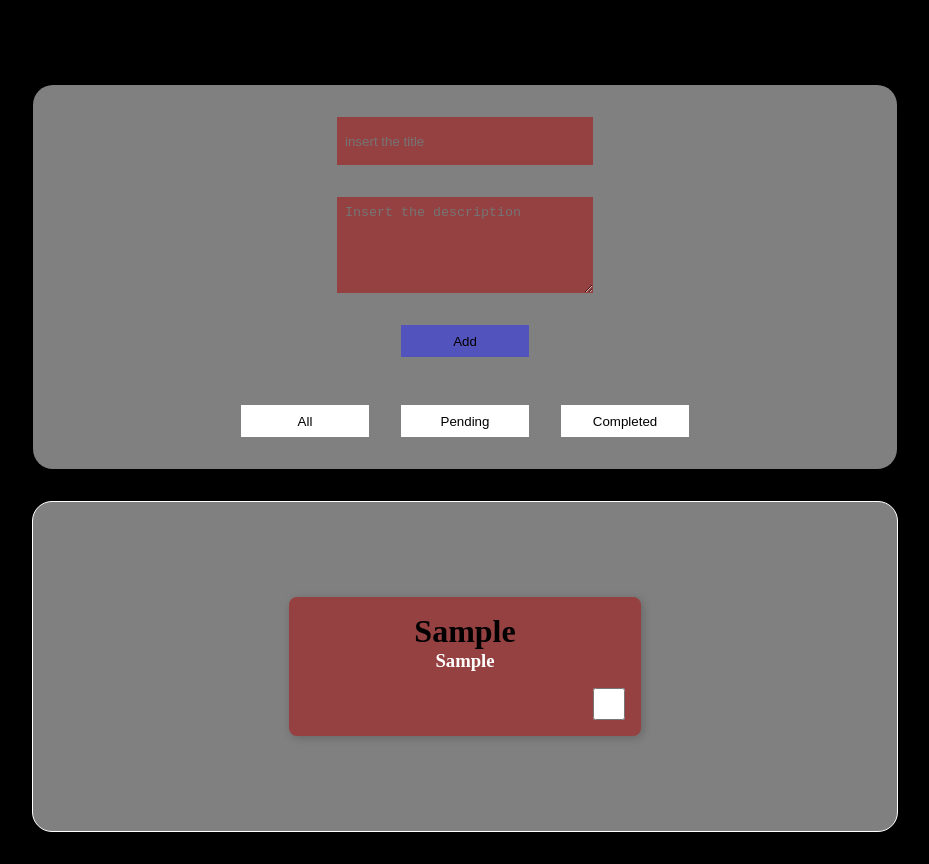
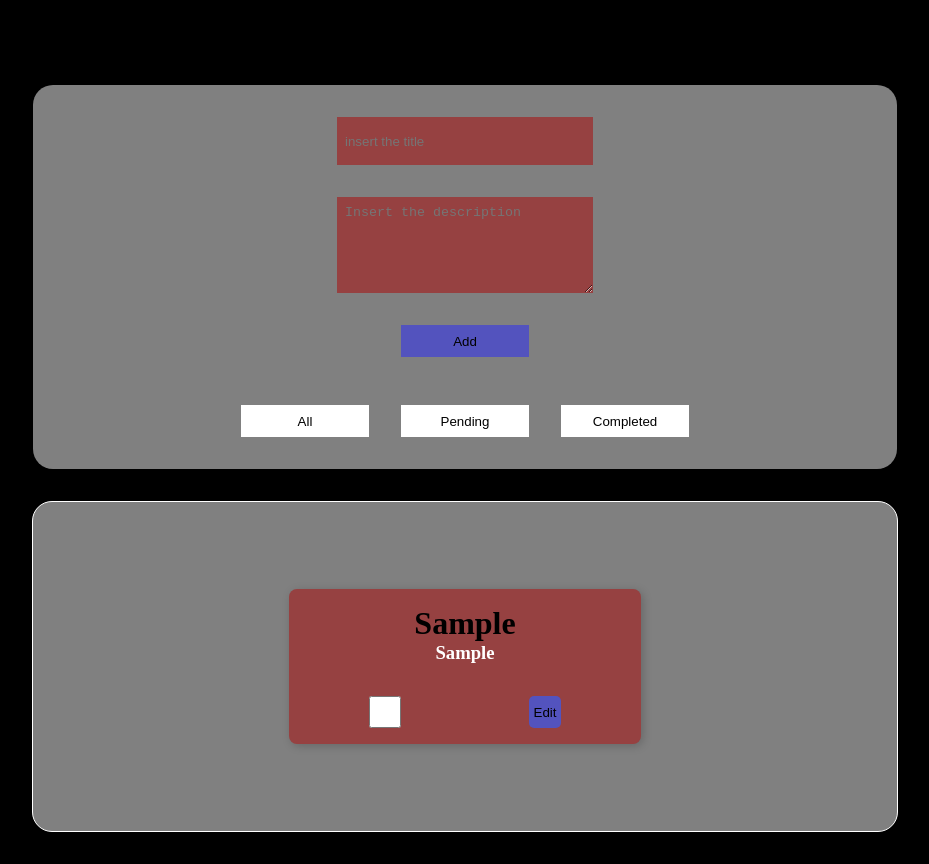
Before and after one commit to KevinJ2024/dolist, a React (Vite) app: page / in a window 1280 px wide. Both pictures are taken after typing "Sample", "Sample" into the empty fields and a click on the button "Add". Shown: the whole page, without its empty margins (175-1104 px from the left). Built offline with nearby package versions, Linux system fonts and the light colour scheme.

Commit message:
funcionalidad para editar

```diff
--- a/src/App.jsx
+++ b/src/App.jsx
@@ -1,12 +1,11 @@
 import { useContext, useState } from 'react'
-import { NoteContext } from './context/Context'
+import { NoteContext } from './context/context'
 import { NoteCard } from './components/NoteCard/NoteCard'
 import './App.css'
 
 function App() {
-  const { filteredNotes, addNote, filterAll, filterPending, filterCompleted } = useContext(NoteContext)
-  const [title, setTitle] = useState("")
-  const [text, setText] = useState("")
+  const { filteredNotes, addNote, filterAll, filterPending, filterCompleted, title, text, setTitle, setText } = useContext(NoteContext)
+
 
   const handleAddNote = () => {
     addNote(title, text)
--- a/src/components/NoteCard/NoteCard.css
+++ b/src/components/NoteCard/NoteCard.css
@@ -8,6 +8,7 @@
     background-color: #8B3A3A;
     word-wrap: break-word;
     overflow-wrap: break-word;
+    gap: 2rem;
 }
 
 .note-card-content {
@@ -20,7 +21,7 @@
     width: 100%;
 }
 
-.note-text {
+#text-note {
     width: 100%;
     word-wrap: break-word;
     overflow-wrap: break-word;
@@ -30,7 +31,16 @@
 .check-container {
     display: flex;
     justify-content: flex-end;
+    justify-content: space-around;
     width: 100%;
+}
+
+#edit-note{
+    border-radius: 5px;
+    width: 2rem;
+    height: 2rem;
+    background-color: rgb(83, 83, 190);
+    border: none;
 }
 
 input[type="checkbox"] {
--- a/src/components/NoteCard/NoteCard.jsx
+++ b/src/components/NoteCard/NoteCard.jsx
@@ -1,25 +1,55 @@
-import { useContext } from 'react'
-import { NoteContext } from '../../context/Context'
+import { useContext, useState, useEffect } from 'react'
+import { NoteContext } from '../../context/context'
 import './NoteCard.css'
 
 export const NoteCard = ({ id, title, text, bgColor, isCompleted }) => {
-  const { changeBgColor } = useContext(NoteContext)
+  let content;
+  const { changeBgColor, editNote } = useContext(NoteContext)
+  const [isEditing, setIsEditing] = useState(false)
+  const [currentTitle, setCurrentTitle] = useState(title)
+  const [currentText, setCurrentText] = useState(text)
 
-  const handleChange = (e) => {
+  useEffect(() => {
+    setCurrentTitle(title)
+    setCurrentText(text)
+  }, [title, text])
+
+  const handleChangeBgColor = (e) => {
     const checked = e.target.checked
     changeBgColor(id, checked)
   }
 
+  const handleEdit = () => {
+    setIsEditing(!isEditing)
+    if (isEditing) {
+      editNote(id, currentTitle, currentText)
+    }
+  }
+
+  if (isEditing) {
+    content = (
+      <div>
+        <input type="text" value={currentTitle} onChange={(e) => setCurrentTitle(e.target.value)} />
+        <textarea value={currentText} onChange={(e) => setCurrentText(e.target.value)} />
+      </div>
+    )
+  } else {
+    content = (
+      <div>
+        <h1>{currentTitle}</h1>
+        <div className="note-card-content">
+          <h3 id="text-note">{currentText}</h3>
+        </div>
+      </div>
+    )
+  }
+
   return (
     <div className="note-card" style={{ backgroundColor: bgColor }}>
-      <h1>{title}</h1>
-      <div className="note-card-content">
-        <div className="note-text">
-          <h3>{text}</h3>
-        </div>
-        <div className="check-container">
-          <input type="checkbox" checked={isCompleted} onChange={handleChange} />
-        </div>
+      {content}
+      <div className="check-container">
+        <input type="checkbox" checked={isCompleted} onChange={handleChangeBgColor} />
+        <button id="edit-note" onClick={handleEdit}>Edit</button>
       </div>
     </div>
   )
--- a/src/context/context.jsx
+++ b/src/context/context.jsx
@@ -4,7 +4,10 @@ export const NoteContext = createContext()
 
 export const NoteProvider = ({ children }) => {
   const [notes, setNotes] = useState([])
+  const [title, setTitle] = useState("")
+  const [text, setText] = useState("")
   const [filter, setFilter] = useState("all")
+
 
   const addNote = (title, text) => {
     const newNote = {
@@ -30,6 +33,22 @@ export const NoteProvider = ({ children }) => {
             updatedNote.bgColor = "rgb(150, 65, 65)"
             updatedNote.isCompleted = false
           }
+
+          return updatedNote
+        }
+        return note
+      })
+    )
+  }
+
+  const editNote = (id, newTitle, newText) => {
+    setNotes((prevNotes) =>
+      prevNotes.map((note) => {
+        if (note.id === id) {
+
+          const updatedNote = { ...note }
+            updatedNote.title = newTitle;
+            updatedNote.text = newText;
 
           return updatedNote
         }
@@ -69,7 +88,9 @@ export const NoteProvider = ({ children }) => {
   }
 
   return (
-    <NoteContext.Provider value={{ notes, addNote, changeBgColor, filteredNotes, filterAll, filterPending, filterCompleted }}>
+    <NoteContext.Provider value={{ notes, addNote, changeBgColor, filteredNotes, filterAll,
+    filterPending, filterCompleted,
+    title, text, setTitle, setText, editNote }}>
       {children}
     </NoteContext.Provider>
   )
```
